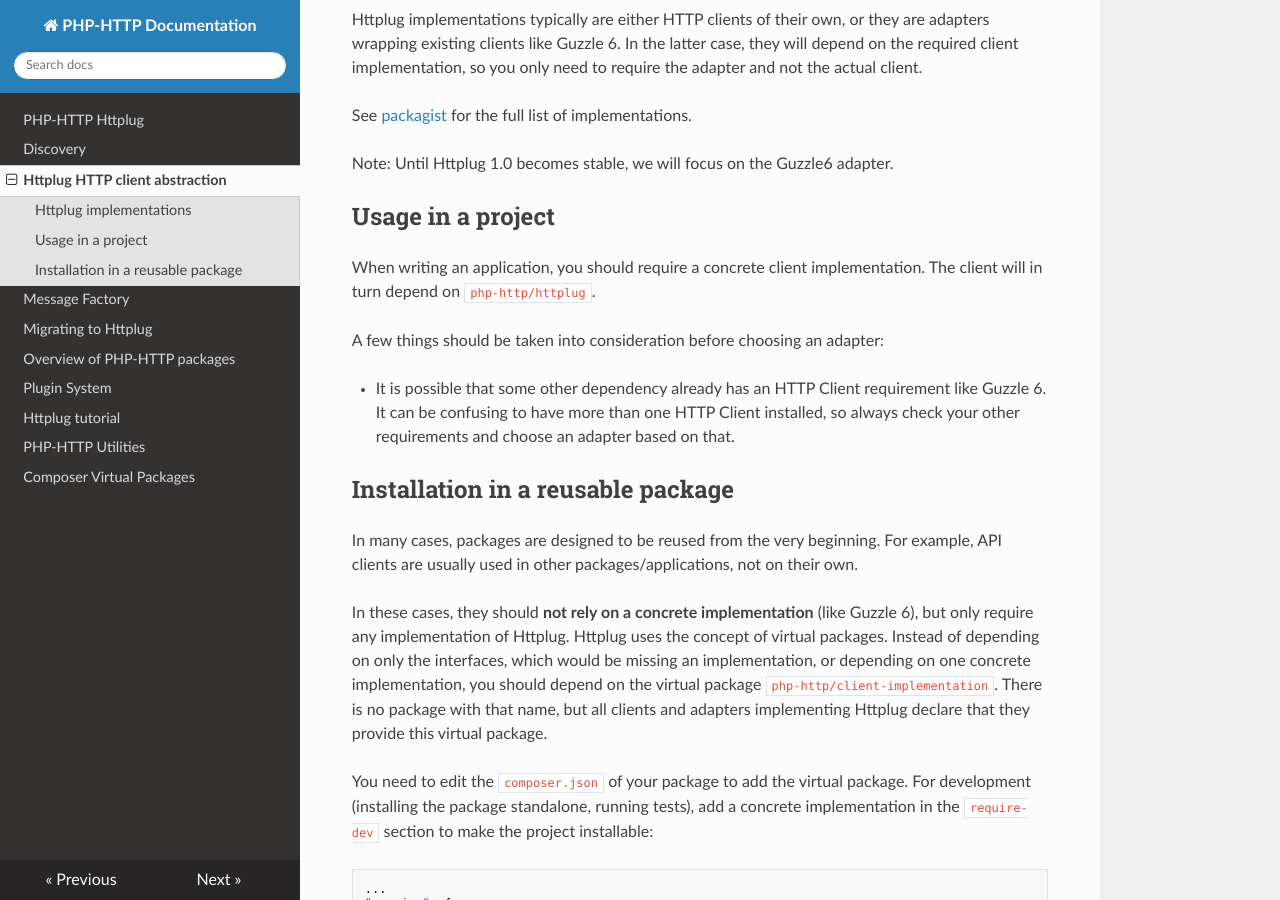
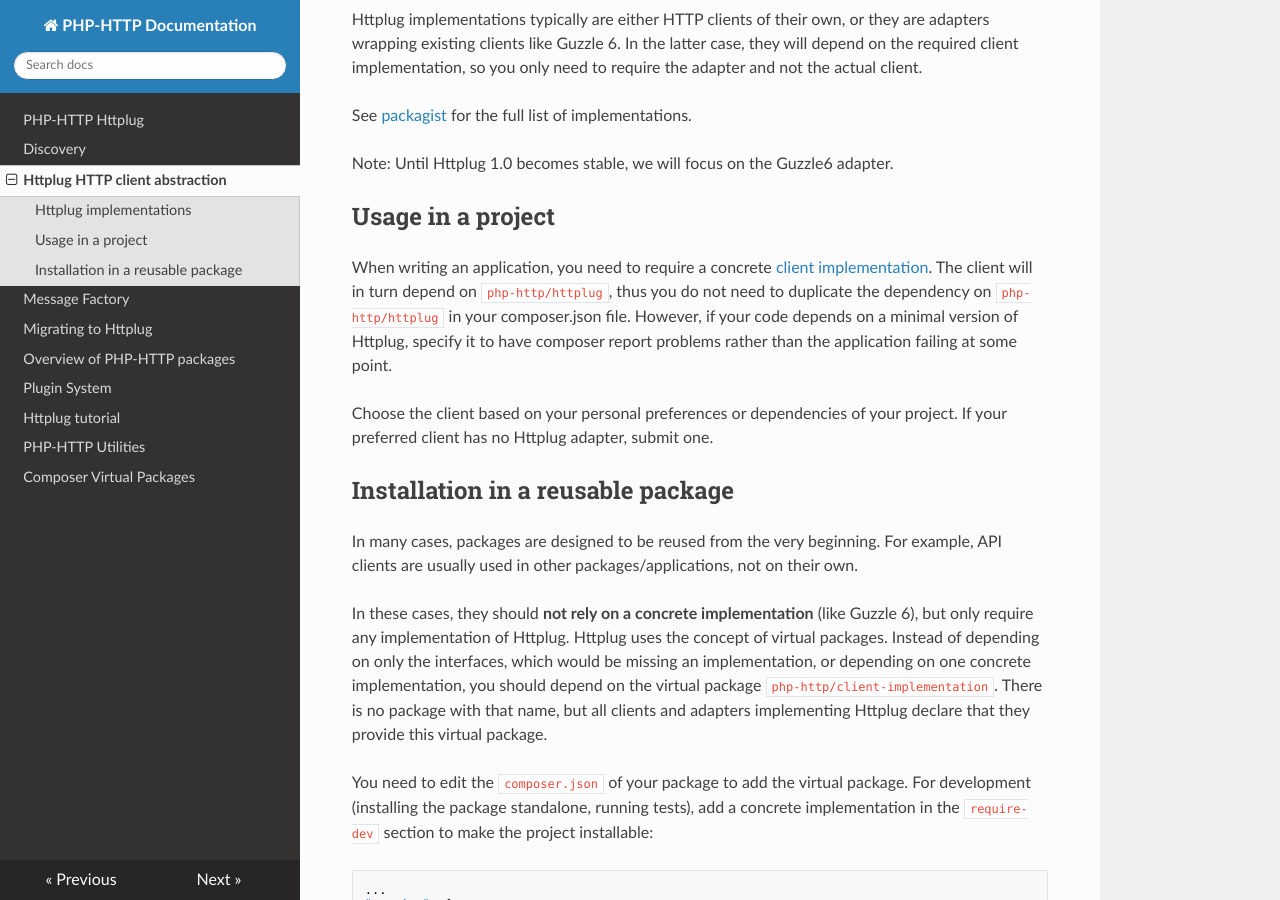
Before and after one commit to php-http/documentation, an MkDocs documentation site: the page built from docs/httplug.md, in a window 1280 px wide and 900 px high, scrolled down 475 px. Built offline with MkDocs 1.6.1, drawn with Linux system fonts in a browser that asks for light colours; nearby versions of some CDN libraries.

Commit message:
clarify that you do not need to require the interfaces explicitly when requiring an implementation

```diff
--- a/docs/httplug.md
+++ b/docs/httplug.md
@@ -20,11 +20,9 @@ Note: Until Httplug 1.0 becomes stable, we will focus on the Guzzle6 adapter.
 
 ## Usage in a project
 
-When writing an application, you should require a concrete client implementation. The client will in turn depend on `php-http/httplug`.
+When writing an application, you need to require a concrete [client implementation](https://packagist.org/providers/php-http/client-implementation). The client will in turn depend on `php-http/httplug`, thus you do not need to duplicate the dependency on `php-http/httplug` in your composer.json file. However, if your code depends on a minimal version of Httplug, specify it to have composer report problems rather than the application failing at some point.
 
-A few things should be taken into consideration before choosing an adapter:
-
-- It is possible that some other dependency already has an HTTP Client requirement like Guzzle 6. It can be confusing to have more than one HTTP Client installed, so always check your other requirements and choose an adapter based on that.
+Choose the client based on your personal preferences or dependencies of your project. If your preferred client has no Httplug adapter, submit one.
 
 
 ## Installation in a reusable package
```
